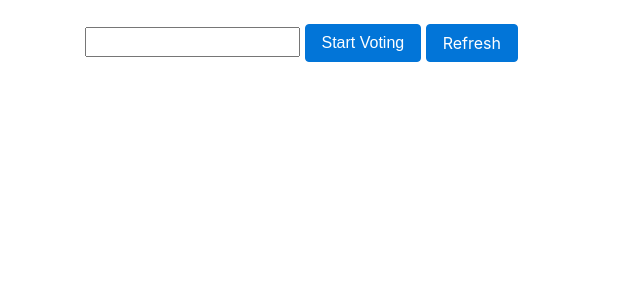
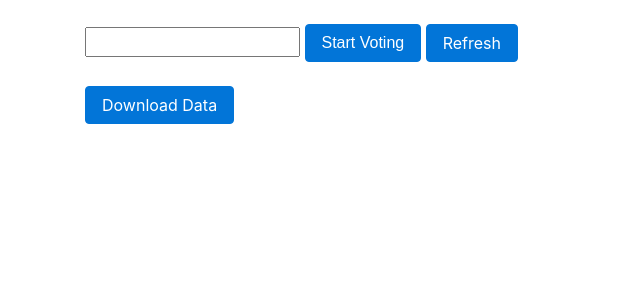
Before and after one commit to vinokurov/salty_tickets, a Flask app: template salty_tickets/templates/voting/admin.html in a window 1280 px wide. Shown: the top 300 px of the page, without its empty margins (0-640 px from the left). Run offline with Flask 2, Linux system fonts and the light colour scheme; the template is opened without the code that fills it: values that come from a table or form of the project are taken from there, others are empty; parts of the project's set-up code (start-up, migrations or seed data) failed here and were passed over; some libraries are stand-ins or nearby versions.

Commit message:
Fixed voting data exportFixed voting data export

```diff
--- a/salty_tickets/templates/voting/admin.html
+++ b/salty_tickets/templates/voting/admin.html
@@ -80,6 +80,11 @@
         </table>
         {% endif %}
     </div>
+    <div class="container my-4">
+        <div class="form-group">
+            <a href="{{url_for('vote_data')}}" class="btn btn-primary">Download Data</a>
+        </div>
+    </div>
 </div>
 </body>
 </html>
--- a/salty_tickets/views.py
+++ b/salty_tickets/views.py
@@ -1,4 +1,4 @@
-from flask import render_template, request
+from flask import render_template, request, Response
 from flask import url_for, jsonify
 from itsdangerous import BadSignature
 from salty_tickets import app
@@ -340,11 +340,13 @@ def vote_admin():
 def vote_data():
     import pandas as pd
     from salty_tickets.database import engine
+    voting_sessions_df = pd.read_sql_query(VotingSession.query.statement, engine)
+    votes_df = pd.read_sql_query(Vote.query.statement, engine)
+
     start_date = pd.datetime.today().date() - pd.DateOffset(days=2)
-    voting_sessions_df = pd.read_sql(VotingSession.query.filter(VotingSession.end_timestamp > start_date).statement,
-                                      engine)
+    voting_sessions_df = voting_sessions_df[voting_sessions_df.end_timestamp > start_date]
     votes_start = voting_sessions_df.start_timestamp.iloc[0]
-    votes_df = pd.read_sql(Vote.query.filter(Vote.vote_timestamp >= votes_start).statement, engine)
+    votes_df = votes_df[votes_df.vote_timestamp >= votes_start]
 
     votes_df['session_id'] = None
     for ix, voting_session in voting_sessions_df.iterrows():
@@ -356,8 +358,8 @@ def vote_data():
     votes_df = votes_df.join(voting_sessions_df, on='session_id', how='inner')
 
     vote_options = votes_df.vote.unique()
-    for vote in vote_options:
-        votes_df[vote] = None
+    for vote_option in vote_options:
+        votes_df[vote_option] = None
 
     for ix, vote in votes_df.iterrows():
         query_votes = votes_df[votes_df.vote_timestamp.between(vote.start_timestamp, vote.vote_timestamp)]
@@ -366,4 +368,9 @@ def vote_data():
         for vote_option in vote_options:
             votes_df.loc[ix, vote_option] = grouped.vote[grouped.vote == vote_option].count()
 
-    return votes_df.to_csv
+    data_csv = votes_df.to_csv(index=False)
+    return Response(
+        data_csv,
+        mimetype="text/csv",
+        headers={"Content-disposition":
+                 "attachment; filename=data.csv"})
```
